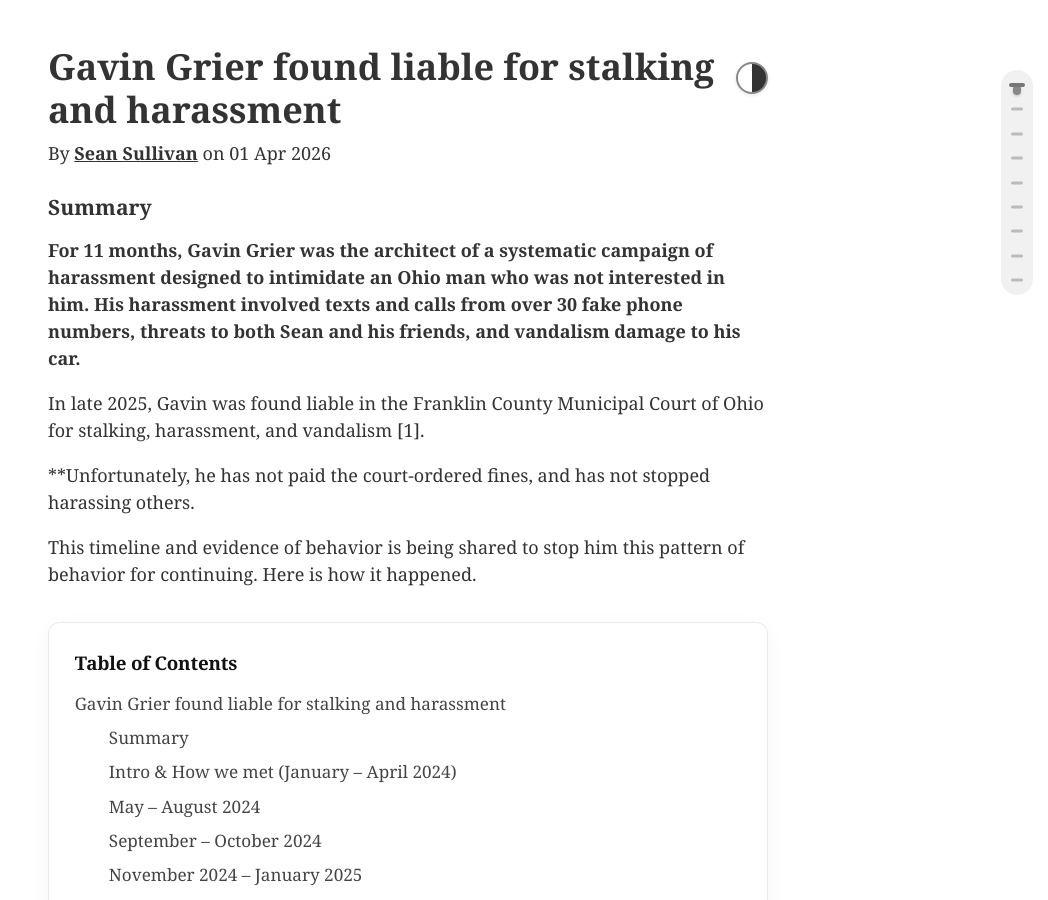
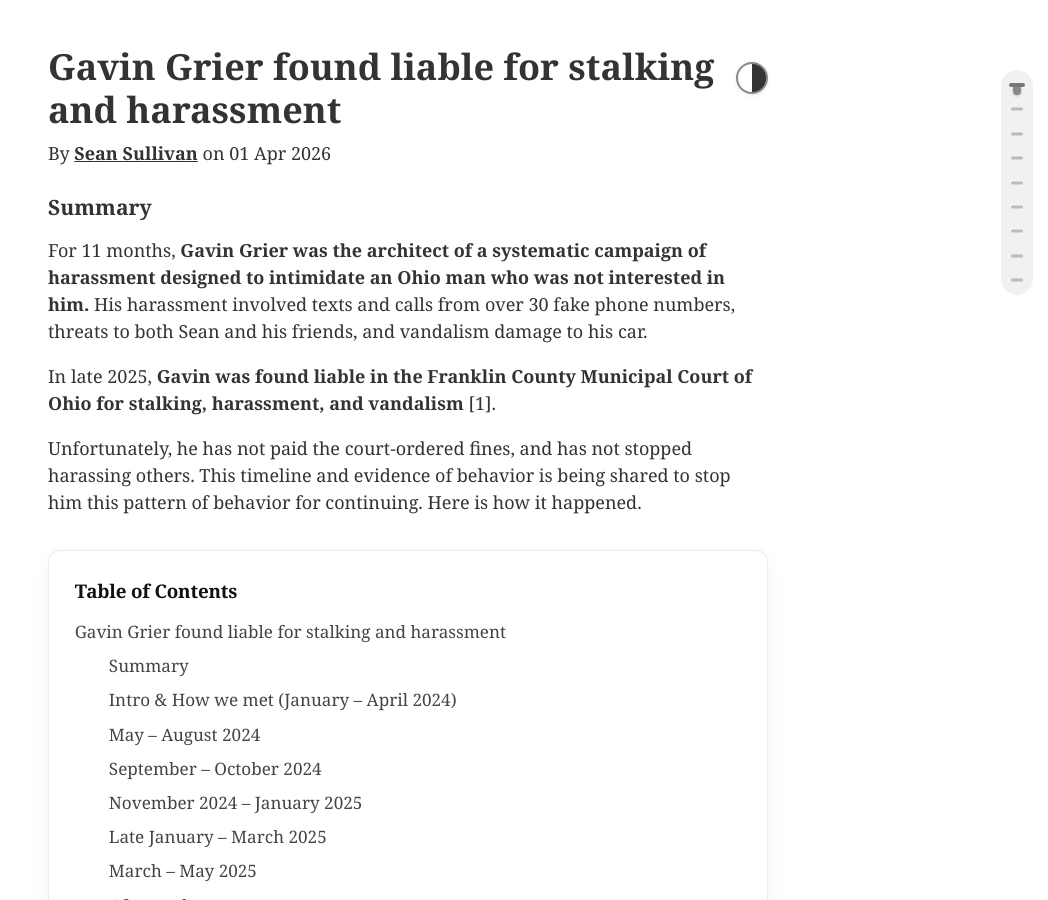
Before and after one commit to 0sps/sullivan.mx, a Jekyll site: the page built from _posts/2026-04-01-Gavin-Grier-stalker.md, in a window 1280 px wide and 900 px high. Shown: the whole window, without its empty margins (232-1280 px from the left). Built offline with Jekyll 4.4.1, drawn with Linux system fonts in a browser that asks for light colours; some of the changed text lies outside the part shown.

```diff
--- a/_posts/2026-04-01-Gavin-Grier-stalker.md
+++ b/_posts/2026-04-01-Gavin-Grier-stalker.md
@@ -7,13 +7,11 @@ tags: [personal]
 
 
 ### Summary
-**For 11 months, Gavin Grier was the architect of a systematic campaign of harassment designed to intimidate an Ohio man who was not interested in him. His harassment involved texts and calls from over 30 fake phone numbers, threats to both Sean and his friends, and vandalism damage to his car.**
+For 11 months, **Gavin Grier was the architect of a systematic campaign of harassment designed to intimidate an Ohio man who was not interested in him.** His harassment involved texts and calls from over 30 fake phone numbers, threats to both Sean and his friends, and vandalism damage to his car.
 
-In late 2025, Gavin was found liable in the Franklin County Municipal Court of Ohio for stalking, harassment, and vandalism [1].
+In late 2025, **Gavin was found liable in the Franklin County Municipal Court of Ohio for stalking, harassment, and vandalism** [1].
 
-**Unfortunately, he has not paid the court-ordered fines, and has not stopped harassing others.
-
-
+Unfortunately, he has not paid the court-ordered fines, and has not stopped harassing others.
 This timeline and evidence of behavior is being shared to stop him this pattern of behavior for continuing. Here is how it happened.
 
 <div id="toc-container"></div>
```
Also changed, not shown: other parts of _posts/2026-04-01-Gavin-Grier-stalker.md (+2 -2 lines).
